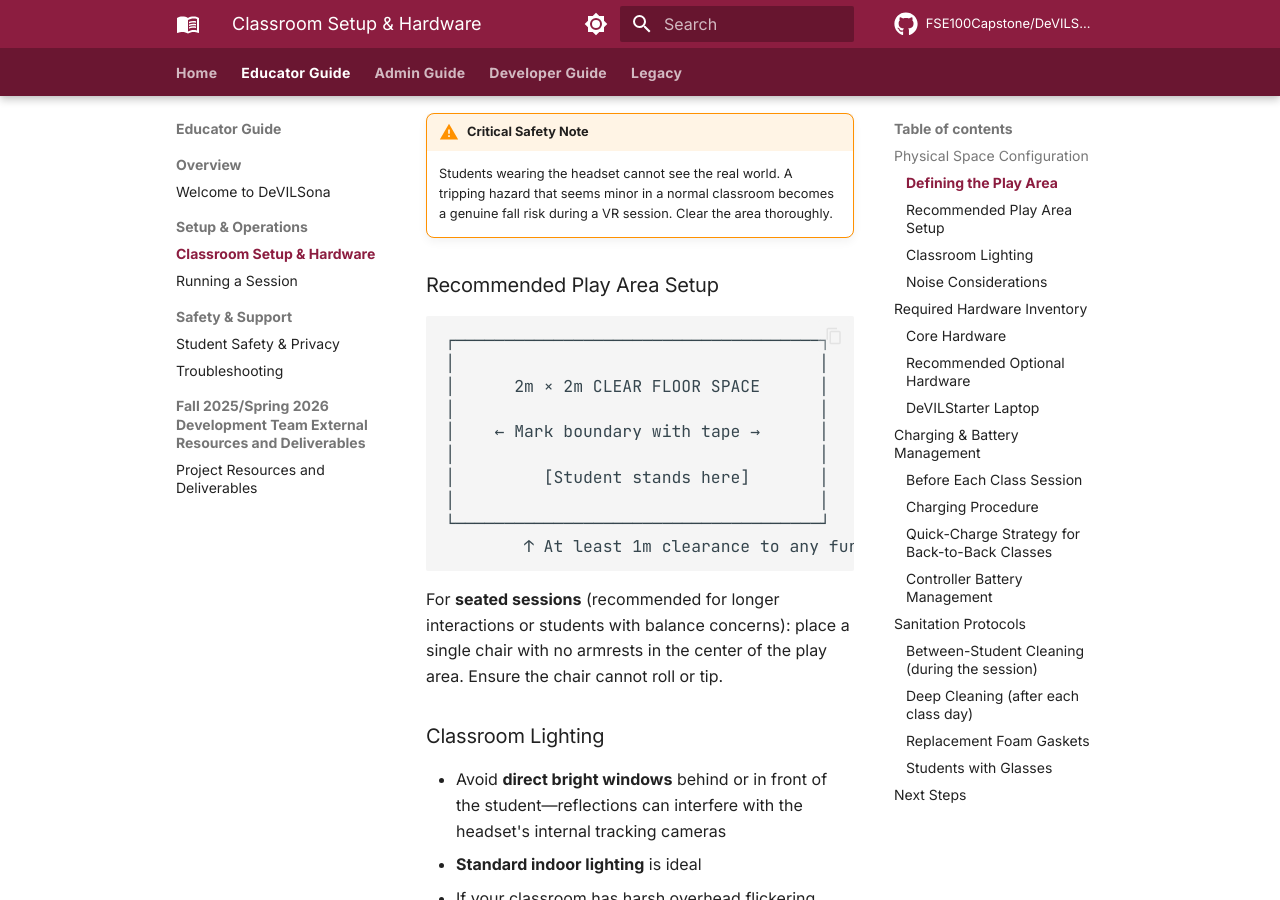
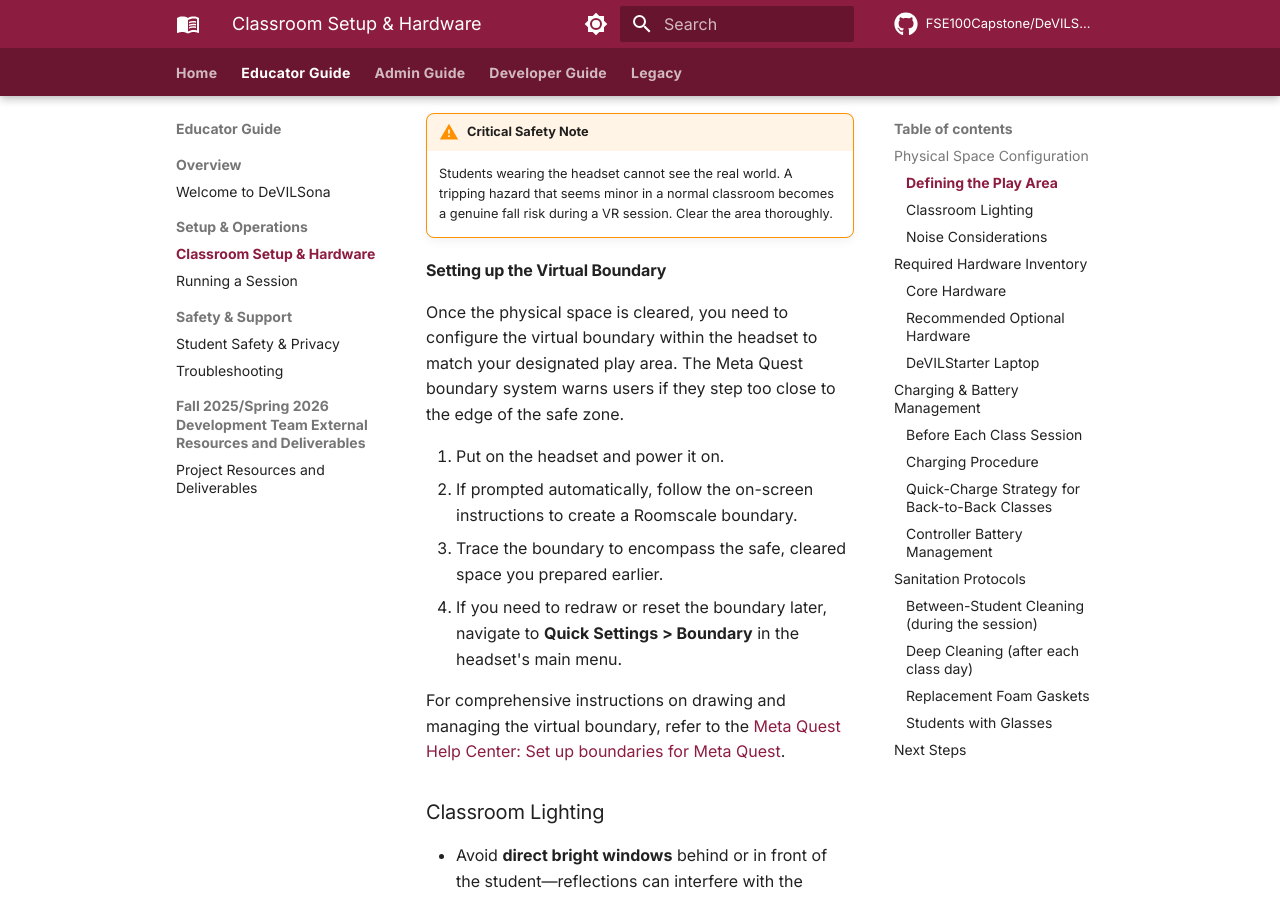
Before and after one commit to FSE100Capstone/DeVILSona-docs, an MkDocs documentation site: the page built from docs/educator-guide/classroom-setup.md, in a window 1280 px wide and 900 px high, scrolled down 1080 px. Built offline with MkDocs 1.6.1 and Material for MkDocs 9.7.7, drawn with Linux system fonts in a browser that asks for light colours; comment, search, counter and statistics services are not loaded.

Commit message:
Replace "recommended play area" with instructions on setting up guardian

````diff
--- a/docs/educator-guide/classroom-setup.md
+++ b/docs/educator-guide/classroom-setup.md
@@ -22,22 +22,16 @@ Each active VR station requires a minimum **2m × 2m (approximately 6.5ft × 6.5
 !!! warning "Critical Safety Note"
     Students wearing the headset cannot see the real world. A tripping hazard that seems minor in a normal classroom becomes a genuine fall risk during a VR session. Clear the area thoroughly.
 
-### Recommended Play Area Setup
+#### Setting up the Virtual Boundary
 
-```
-┌─────────────────────────────────────┐
-│                                     │
-│      2m × 2m CLEAR FLOOR SPACE      │
-│                                     │
-│    ← Mark boundary with tape →      │
-│                                     │
-│         [Student stands here]       │
-│                                     │
-└─────────────────────────────────────┘
-        ↑ At least 1m clearance to any furniture or wall
-```
+Once the physical space is cleared, you need to configure the virtual boundary within the headset to match your designated play area. The Meta Quest boundary system warns users if they step too close to the edge of the safe zone.
 
-For **seated sessions** (recommended for longer interactions or students with balance concerns): place a single chair with no armrests in the center of the play area. Ensure the chair cannot roll or tip.
+1. Put on the headset and power it on.
+2. If prompted automatically, follow the on-screen instructions to create a Roomscale boundary.
+3. Trace the boundary to encompass the safe, cleared space you prepared earlier.
+4. If you need to redraw or reset the boundary later, navigate to **Quick Settings > Boundary** in the headset's main menu.
+
+For comprehensive instructions on drawing and managing the virtual boundary, refer to the [Meta Quest Help Center: Set up boundaries for Meta Quest](https://www.meta.com/help/quest/463504908043519/).
 
 ### Classroom Lighting
 
````
